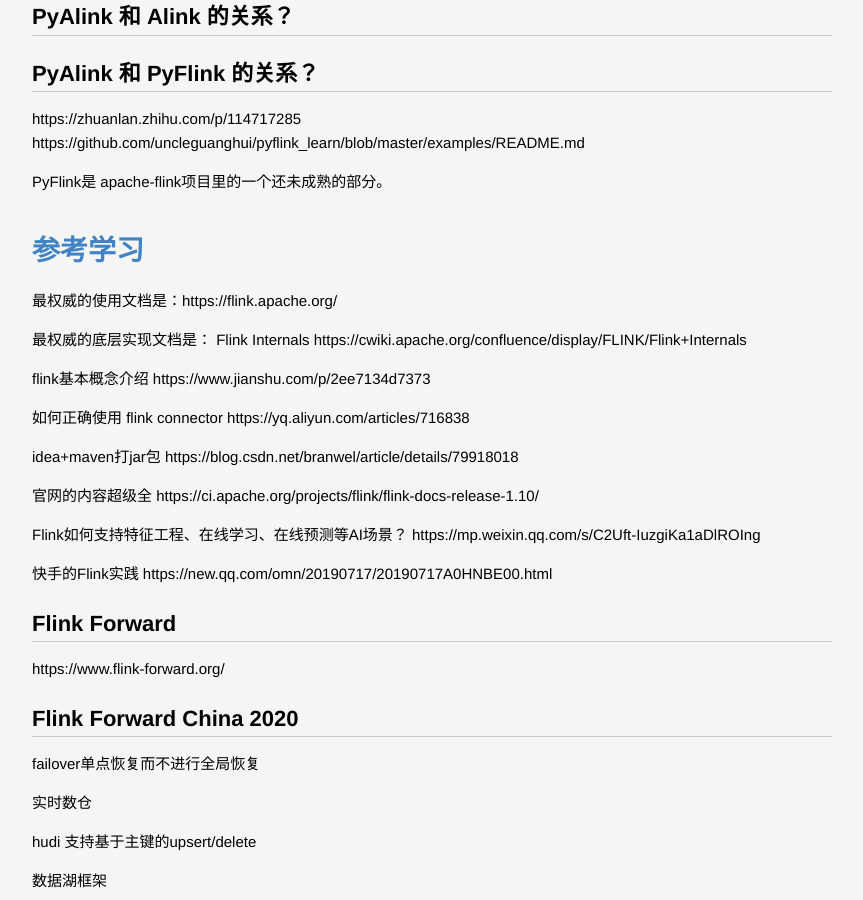
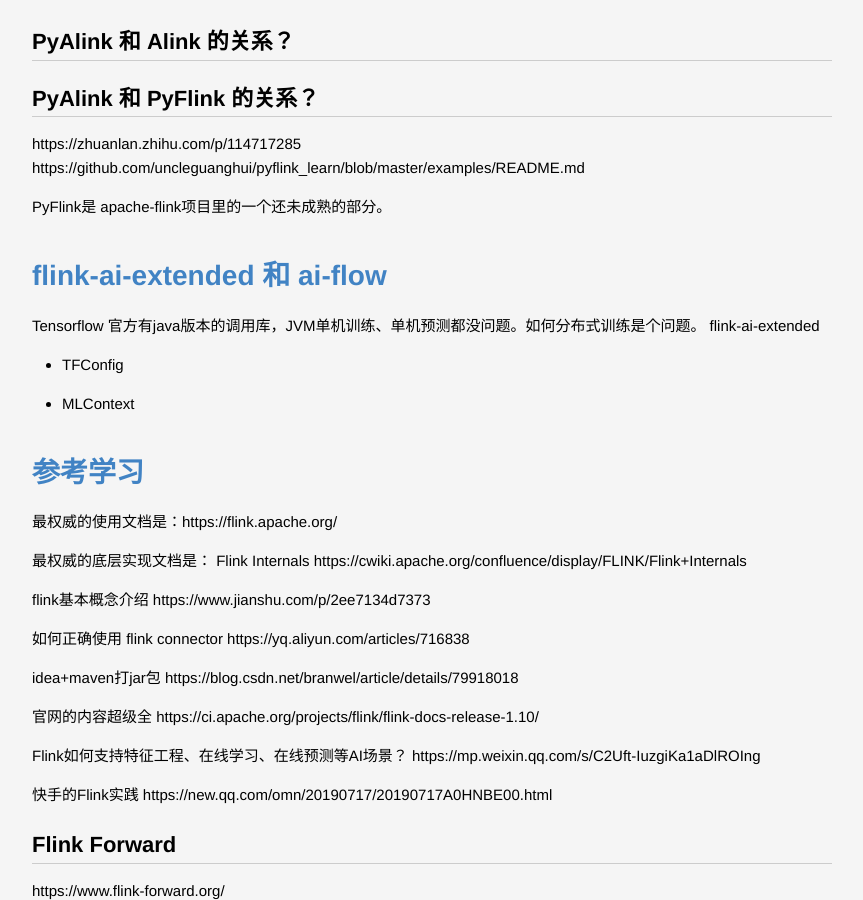
Before and after one commit to lucky521/blog, a Jekyll site: the page built from _posts/framework/2020-03-05-flink.markdown, in a window 1280 px wide and 900 px high, scrolled down 22257 px. Shown: the whole window, without its empty margins (208-1071 px from the left). Built offline with Jekyll 4.4.1, drawn with Linux system fonts in a browser that asks for light colours; some of the changed text lies outside the part shown.

Commit message:
Update 2020-03-05-flink.markdown

```diff
--- a/_posts/framework/2020-03-05-flink.markdown
+++ b/_posts/framework/2020-03-05-flink.markdown
@@ -858,6 +858,14 @@
 PyFlink是 apache-flink项目里的一个还未成熟的部分。
 
 
+# flink-ai-extended 和 ai-flow
+
+Tensorflow 官方有java版本的调用库，JVM单机训练、单机预测都没问题。如何分布式训练是个问题。
+flink-ai-extended
+
+* TFConfig
+* MLContext
+
 # 参考学习
 
 最权威的使用文档是：https://flink.apache.org/
```
